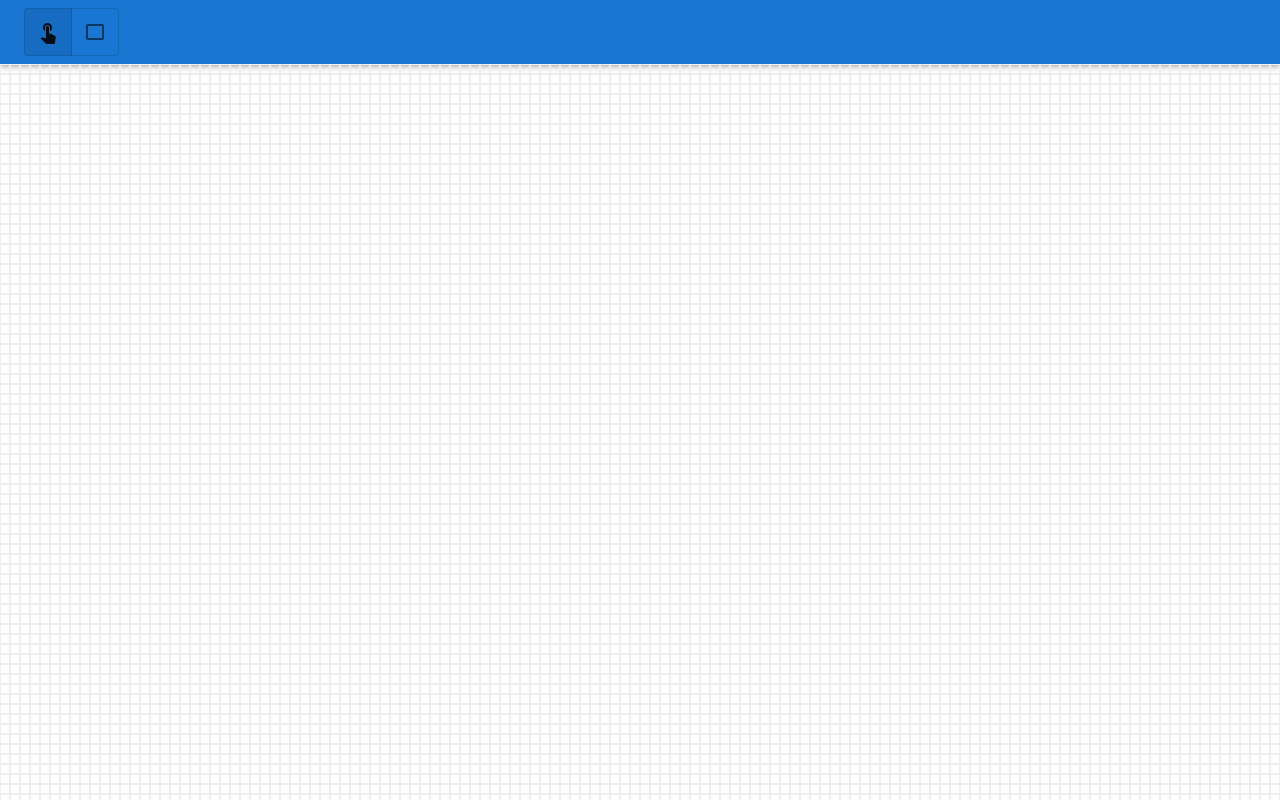
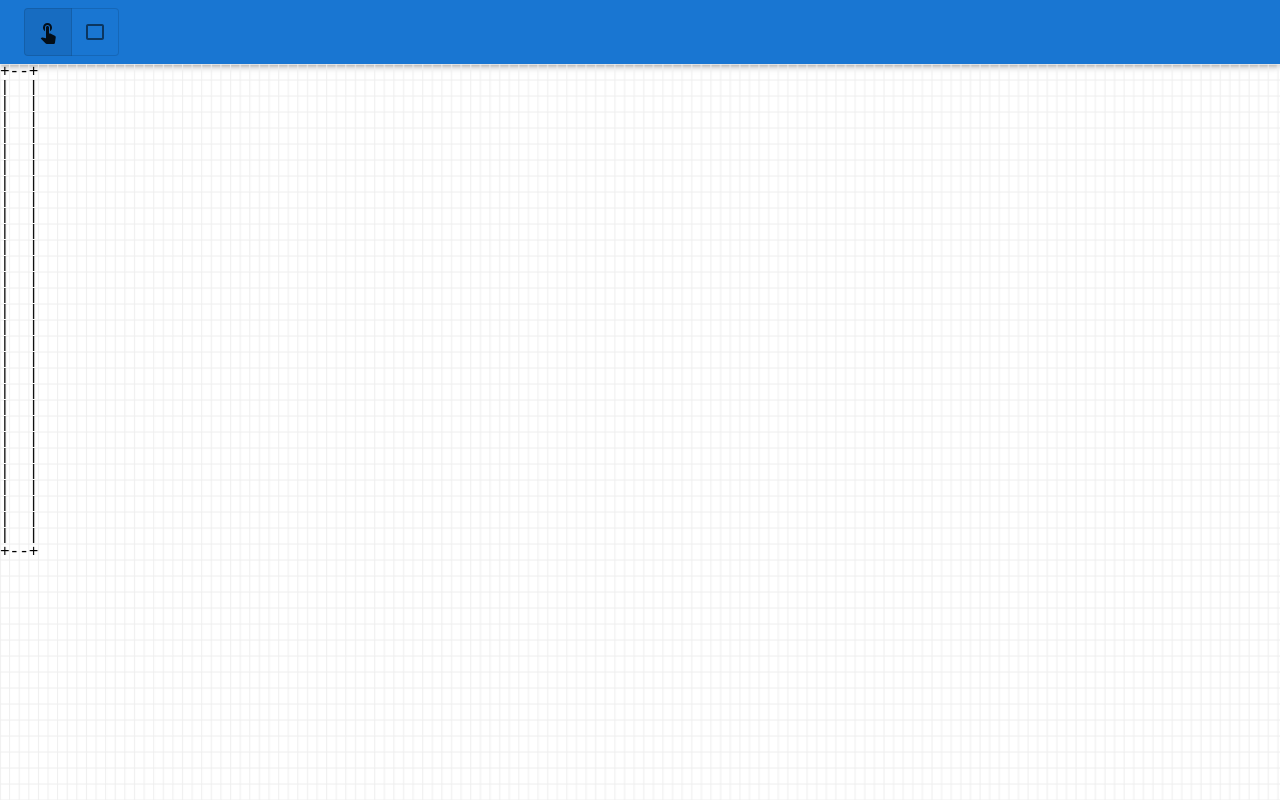
Before and after one commit to hhourani27/asciip, a React (Create React App) app: page / in a window 1280 px wide. Built offline with nearby package versions, Linux system fonts and the light colour scheme.

Commit message:
Replace divs with canvas

```diff
--- a/src/components/Canvas.tsx
+++ b/src/components/Canvas.tsx
@@ -1,42 +1,105 @@
-import { styled } from "@mui/material";
+import { useTheme } from "@mui/material";
 import { useAppSelector } from "../store/hooks";
-import { CanvasCell } from "./CanvasCell";
+import { useEffect, useRef } from "react";
+import _ from "lodash";
+import { getCanvasRepresentation } from "../models/representation";
 
-const CanvasWorkspace = styled("div")(({ theme }) => ({
-  fontFamily: "monospace",
-  flex: 1,
-  overflow: "auto",
-  userSelect: "none",
+const FONT_SIZE = 16;
+const FONT_WIDTH = 9.603; // see https://stackoverflow.com/a/56379770/471461
+const CELL_WIDTH = FONT_WIDTH;
+const CELL_HEIGHT = FONT_SIZE;
 
-  display: "flex",
-  flexDirection: "column",
-}));
-const CanvasRow = styled("div")(({ theme }) => ({
-  display: "flex",
-  flexDirection: "row",
-  width: "1500px",
-  height: "10px",
+function drawVerticalGridLine(
+  ctx: CanvasRenderingContext2D,
+  x: number,
+  height: number,
+  color: string
+) {
+  ctx.beginPath();
+  ctx.moveTo(x, 0); // Starting point
+  ctx.lineTo(x, height); // Ending point
+  ctx.strokeStyle = color; // Line color
+  ctx.stroke(); // Draw the line
+}
 
-  flexBasis: "10px",
-  flexGrow: 0,
-  flexShrink: 0,
-}));
+function drawHorizontalGridLine(
+  ctx: CanvasRenderingContext2D,
+  y: number,
+  width: number,
+  color: string
+) {
+  ctx.beginPath();
+  ctx.moveTo(0, y); // Starting point
+  ctx.lineTo(width, y); // Ending point
+  ctx.strokeStyle = color; // Line color
+  ctx.stroke(); // Draw the line
+}
 
-export default function Canvas() {
+export default function Canvas(): JSX.Element {
+  const canvasRef = useRef<HTMLCanvasElement | null>(null);
+  const theme = useTheme();
+
   const rowCount = useAppSelector((state) => state.app.canvasSize.rows);
   const colCount = useAppSelector((state) => state.app.canvasSize.cols);
+  const canvasWidth = colCount * CELL_WIDTH;
+  const canvasHeight = rowCount * CELL_HEIGHT;
 
-  const rows = Array.from({ length: rowCount }, (_, index) => index);
-  const cols = Array.from({ length: colCount }, (_, index) => index);
+  const newShape = useAppSelector((state) => state.app.creationProgress?.shape);
+  const shapes = useAppSelector((state) => state.app.shapes);
+
+  const repr = getCanvasRepresentation(
+    newShape ? [...shapes, newShape] : shapes
+  );
+
+  useEffect(() => {
+    const canvas = canvasRef.current;
+    if (canvas == null) return;
+    const ctx = canvas.getContext("2d")!;
+
+    ctx.clearRect(0, 0, canvas.width, canvas.height);
+
+    // Draw grid
+    drawVerticalGridLine(ctx, 0, canvasHeight, theme.palette.grey["200"]);
+    _.forEach(_.range(0, colCount), (col) => {
+      drawVerticalGridLine(
+        ctx,
+        col * CELL_WIDTH,
+        canvasHeight,
+        theme.palette.grey["200"]
+      );
+    });
+
+    drawHorizontalGridLine(ctx, 0, canvasWidth, theme.palette.grey["200"]);
+    _.forEach(_.range(0, rowCount), (row) => {
+      drawHorizontalGridLine(
+        ctx,
+        row * CELL_HEIGHT,
+        canvasWidth,
+        theme.palette.grey["200"]
+      );
+    });
+
+    // Draw shapes
+    for (const row in repr) {
+      for (const col in repr[row]) {
+        const value = repr[row][col];
+        const x = parseInt(col) * CELL_WIDTH;
+        const y = parseInt(row) * CELL_HEIGHT + 0.5 * CELL_HEIGHT;
+
+        ctx.fillStyle = "black";
+        ctx.font = `${FONT_SIZE}px Courier New`;
+        ctx.textBaseline = "middle"; // To align the text in the middle of the cell (the default value "alphabetic" does not align the text in the middle)
+        ctx.fillText(value, x, y);
+      }
+    }
+  }, [canvasHeight, canvasWidth, colCount, repr, rowCount, theme.palette.grey]);
+
   return (
-    <CanvasWorkspace>
-      {rows.map((x) => (
-        <CanvasRow key={`r${x}`}>
-          {cols.map((y) => (
-            <CanvasCell x={x} y={y} />
-          ))}
-        </CanvasRow>
-      ))}
-    </CanvasWorkspace>
+    <canvas
+      ref={canvasRef}
+      width={canvasWidth} // Logical width
+      height={canvasHeight} // Logical height
+      style={{ width: canvasWidth, height: canvasHeight }} // Make width/height=logical width/height so pixel calculations are easier
+    ></canvas>
   );
 }
--- a/src/components/CanvasCell.tsx
+++ b/src/components/CanvasCell.tsx
@@ -19,7 +19,7 @@ const StyledCanvasCell = styled("div")(({ theme }) => ({
   height: "10px",
 }));
 
-export function CanvasCell({ x, y }: CanvasCellProps) {
+export function CanvasCell({ x, y }: CanvasCellProps): JSX.Element {
   const dispatch = useAppDispatch();
 
   const cellValue = useAppSelector((state) => state.app.gridRepr[x][y]);
--- a/src/models/representation.ts
+++ b/src/models/representation.ts
@@ -26,6 +26,16 @@ export function getCanvasGridRepresentation(
   }
 
   return grid;
+}
+
+export function getCanvasRepresentation(shapes: Shape[]): CellValueMap {
+  let repr: CellValueMap = {};
+
+  shapes.forEach((shape) => {
+    repr = _.merge(repr, getShapeRepresentation(shape));
+  });
+
+  return repr;
 }
 
 export function getShapeRepresentation(shape: Shape): CellValueMap {
--- a/src/store/appSlice.ts
+++ b/src/store/appSlice.ts
@@ -27,7 +27,7 @@ const initState = (): AppState => {
       rows,
       cols,
     },
-    shapes: [],
+    shapes: [{ type: "RECTANGLE", tl: { x: 0, y: 0 }, br: { x: 30, y: 3 } }],
     gridRepr: _.times(rows, () => _.fill(Array(cols), "\u00A0")),
 
     selectedTool: "SELECT",
```
